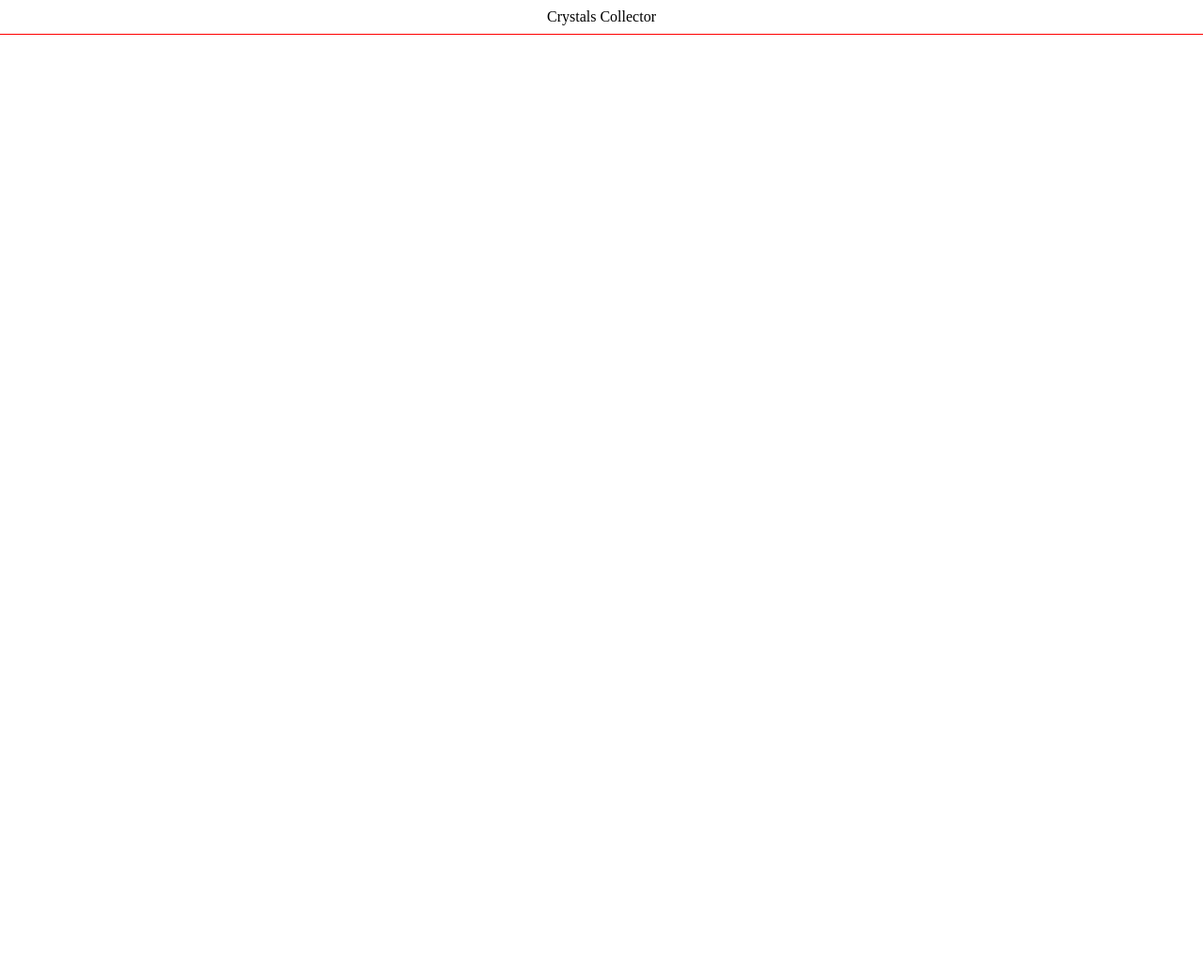
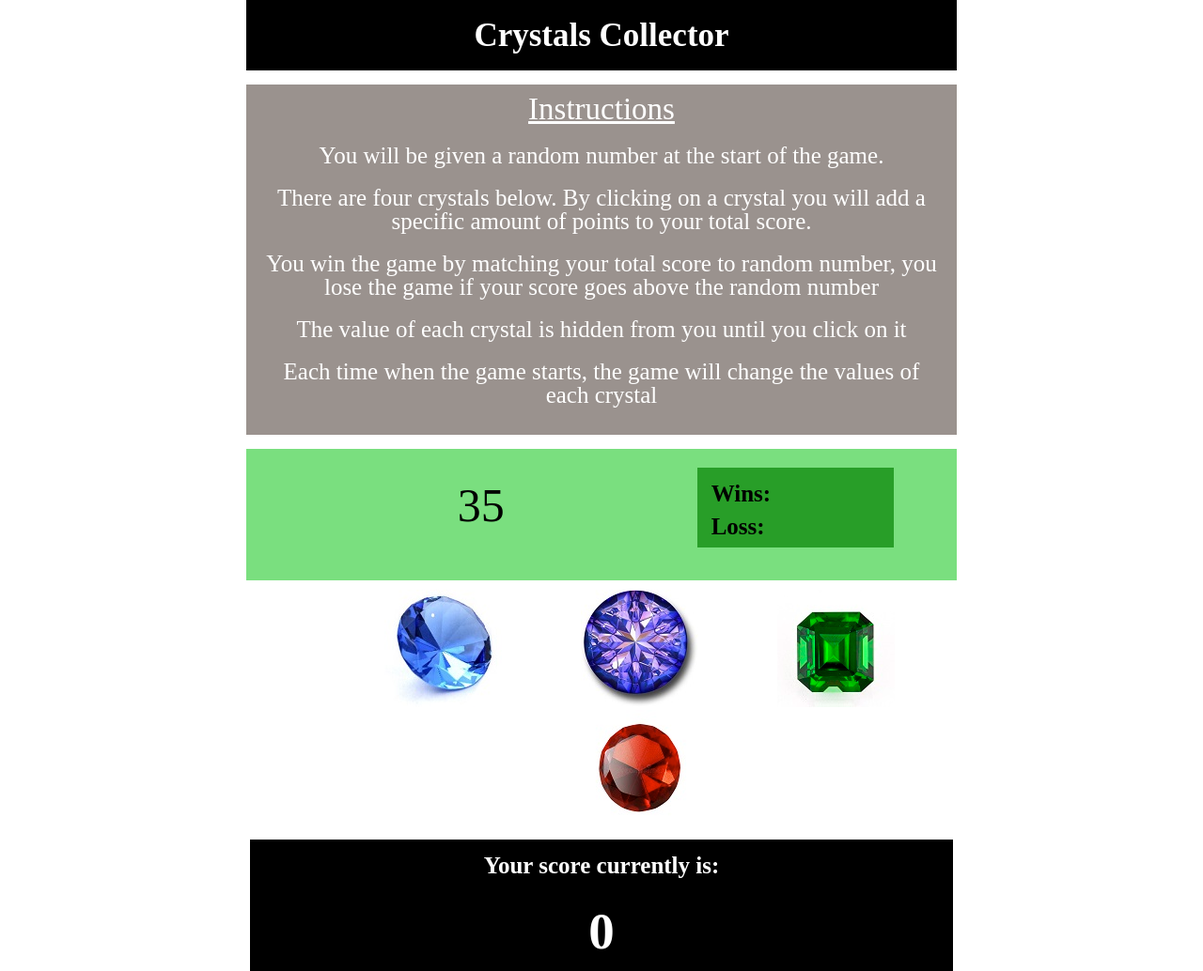
Before and after one commit to Askim1019/unit-4-game, a plain HTML site: page index.html in a window 1280 px wide. Shown: the whole page at 94% size. Before the commit the page ends 800 px from the top, so only its background shows below. Drawn offline with nearby package versions, Linux system fonts and the light colour scheme.

Commit message:
Make layout of crystal collector game

```diff
--- a/assets/style.css
+++ b/assets/style.css
@@ -1,8 +1,105 @@
-* {
+/* * {
     outline: 1px solid red;
+} */
+
+.container {
+    width: 80%;
+    margin-left: auto;
+    margin-right: auto;
+    background-color: white;
 }
 
 h1 {
     text-align: center;
-    padding: 10px 10px;
+    padding: 20px 20px;
+    width: 70%;
+    margin-left: auto;
+    margin-right: auto;
+    font-size: 35px;
+    background-color: black;
+    font-weight: bolder;
+    color: white;
 }
+
+.instruction {
+    width: 70%;
+    text-align: center;
+    color: white;
+    font-size: 25px;
+    margin: 15px auto;
+    background-color: rgba(27, 9, 2, 0.445);
+    padding: 10px 20px;
+}
+
+.instruction p {
+    margin-top: 20px;
+    margin-bottom: 20px;
+}
+
+.game-tracker {
+    height: 100px;
+    width: 70%;
+    padding: 20px 20px;
+    background-color: rgb(122, 223, 127);
+    margin-left: auto;
+    margin-right: auto;
+}
+
+.random-number {
+    width: 60%;
+    display: inline-block;
+    float: left;
+    padding: 15px 15px;
+    text-align: center;
+    height: 55px;
+    font-size: 50px;
+}
+
+.record {
+    width: 25%;
+    display: inline-block;
+    float: left;
+    padding: 15px 15px;
+    height: 55px;
+    font-weight: bolder;
+    background-color: rgb(40, 158, 40);
+}
+
+.record h2 {
+    margin-bottom: 10px;
+    font-size: 25px;
+}
+
+.crystals {
+    margin-top: 10px;
+    margin-left: auto;
+    margin-right: auto;
+    text-align: center;
+    width: 80%;
+}
+
+.gem {
+    display: inline-block;
+    margin-left: 80px;
+}
+
+.score {
+    margin-top: 10px;
+    font-size: 25px;
+    font-weight: bolder;
+    text-align: center;
+    width: 73%;
+    margin-left: auto;
+    margin-right: auto;
+    background: black;
+    color: white;
+}
+
+.score h2 {
+    padding: 15px;
+}
+
+.score div {
+    padding: 15px;
+    font-size: 55px;
+}
--- a/index.html
+++ b/index.html
@@ -10,11 +10,53 @@
     <link rel="stylesheet" href="assets/style.css"/>
 </head>
 <body>
+
     <div class="container">
         <h1>Crystals Collector</h1>
+
+        <section class="instruction">
+            <h2 style="text-decoration: underline; font-size:33px;">Instructions</h2>
+            <p>You will be given a random number at the start of the game.</p>
+
+            <p>There are four crystals below. By clicking on a crystal you will add a specific amount
+                of points to your total score.
+            </p>
+
+            <p> You win the game by matching your total score to random number, you lose the game
+                if your score goes above the random number
+            </p>
+
+            <p>The value of each crystal is hidden from you until you click on it</p>
+
+            <p>Each time when the game starts, the game will change the values of each crystal</p>
+        </section>
+
+        <div class="game-tracker">
+            <div class="random-number" id="random-number">35</div>
+
+            <div class="record">
+                <h2>Wins:<span id="wins"></span></h2>
+                <h2>Loss:<span id="losses"></span></h2>
+            </div>
+        </div>
+
+        <div class="crystals">
+            <div class="gem" id="blue-gem"><img src="assets/images/bluegem.jpg" alt="blue gem"/></div>
+            <div class="gem" id="green-gem"><img src="assets/images/purplegem.jpg" alt="green gem"/></div>
+            <div class="gem" id="purple-gem"><img src="assets/images/greengem.jpg" alt="purple gem"/></div>
+            <div class="gem" id="red-gem"><img src="assets/images/redgem.jpg" alt="red gem"/></div>
+        </div>
+
+        <div class="score">
+            <h2>Your score currently is:</h2>
+
+            <div id="score">0</div>
+        </div>
+
+
     </div>
 
     <script src="https://ajax.googleapis.com/ajax/libs/jquery/3.3.1/jquery.min.js"></script>
-    <script text="type/javascript" src="assets/game.js"></script>
+    <script rel="type/javascript" src="assets/game.js"></script>
 </body>
 </html>
```
Also changed, not shown: assets/images/bluegem.jpg (added), assets/images/greengem.jpg (added), assets/images/purplegem.jpg (added), assets/images/redgem.jpg (added).
